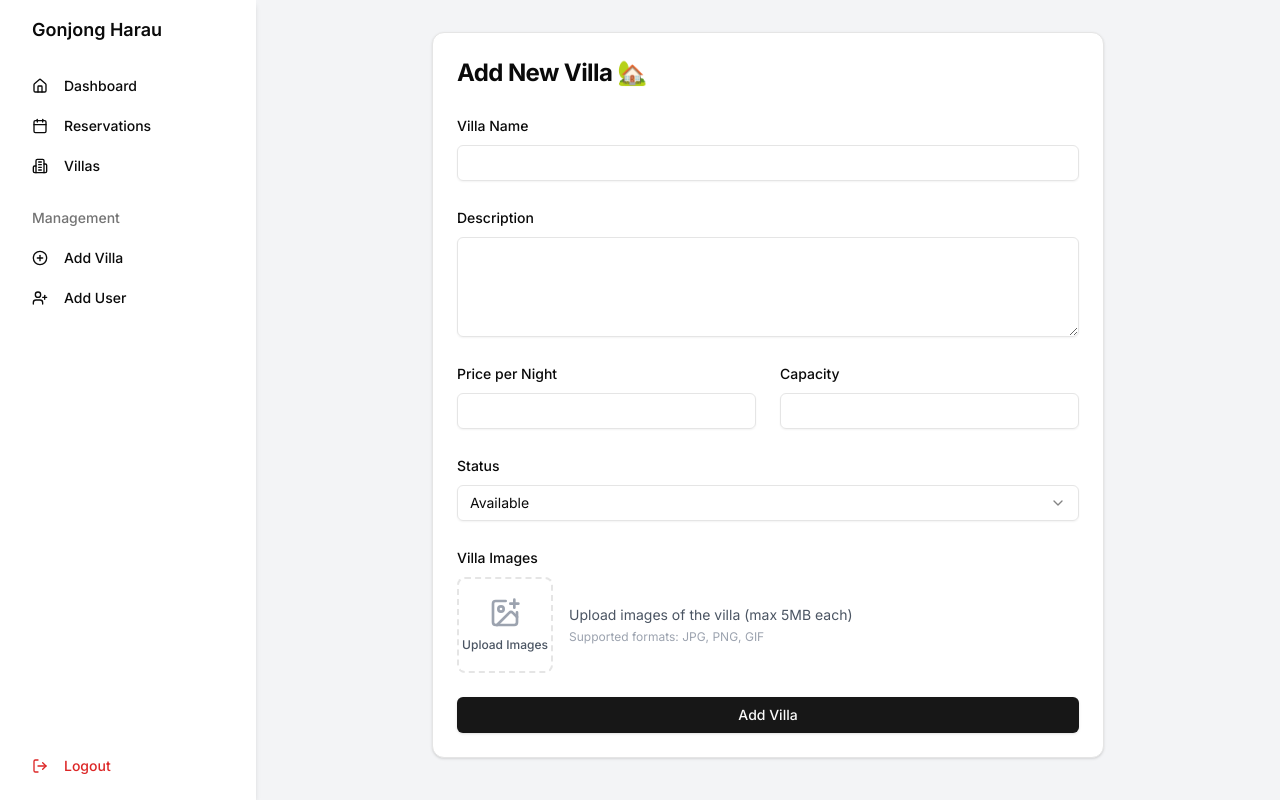
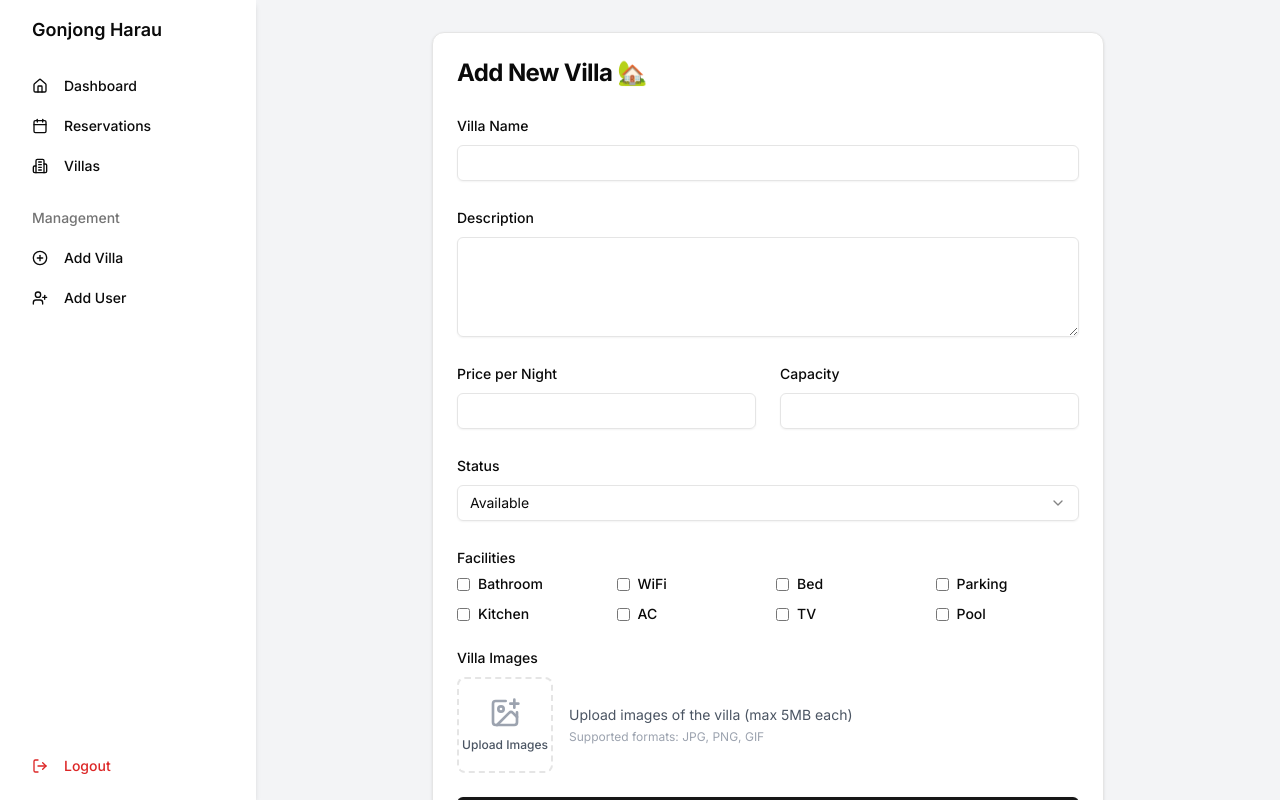
Before and after one commit to andiisultaan/cms-villa, a Next.js app: page /add-villa in a window 1280 px wide. Built offline with nearby package versions, Linux system fonts and the light colour scheme.

Commit message:
add new facillities

```diff
--- a/src/app/add-villa/page.tsx
+++ b/src/app/add-villa/page.tsx
@@ -1,4 +1,6 @@
 "use client";
+
+import type React from "react";
 
 import { useState, useRef } from "react";
 import { useRouter } from "next/navigation";
@@ -20,6 +22,16 @@ interface VillaFormData {
   capacity: string;
   status: string;
   images: File[];
+  facilities: {
+    bathroom: boolean;
+    wifi: boolean;
+    bed: boolean;
+    parking: boolean;
+    kitchen: boolean;
+    ac: boolean;
+    tv: boolean;
+    pool: boolean;
+  };
 }
 
 export default function AddVilla() {
@@ -30,6 +42,16 @@ export default function AddVilla() {
     capacity: "",
     status: "available",
     images: [],
+    facilities: {
+      bathroom: false,
+      wifi: false,
+      bed: false,
+      parking: false,
+      kitchen: false,
+      ac: false,
+      tv: false,
+      pool: false,
+    },
   });
   const [previewUrls, setPreviewUrls] = useState<string[]>([]);
   const fileInputRef = useRef<HTMLInputElement>(null);
@@ -87,6 +109,16 @@ export default function AddVilla() {
     setPreviewUrls(prevUrls => prevUrls.filter((_, i) => i !== index));
   };
 
+  const handleFacilityChange = (facility: string) => {
+    setFormData(prevData => ({
+      ...prevData,
+      facilities: {
+        ...prevData.facilities,
+        [facility]: !prevData.facilities[facility as keyof typeof prevData.facilities],
+      },
+    }));
+  };
+
   async function addVilla(e: React.FormEvent) {
     e.preventDefault();
     const formDataToSend = new FormData();
@@ -97,6 +129,9 @@ export default function AddVilla() {
     formDataToSend.append("price", formData.price);
     formDataToSend.append("capacity", formData.capacity);
     formDataToSend.append("status", formData.status);
+
+    // Append facilities as JSON
+    formDataToSend.append("facilities", JSON.stringify(formData.facilities));
 
     // Append all images
     formData.images.forEach((image, index) => {
@@ -177,6 +212,67 @@ export default function AddVilla() {
                 </div>
 
                 <div className="space-y-2">
+                  <Label>Facilities</Label>
+                  <div className="grid grid-cols-2 md:grid-cols-4 gap-4 mt-2">
+                    <div className="flex items-center space-x-2">
+                      <input type="checkbox" id="bathroom" checked={formData.facilities.bathroom} onChange={() => handleFacilityChange("bathroom")} className="rounded border-gray-300 text-primary focus:ring-primary" />
+                      <Label htmlFor="bathroom" className="cursor-pointer">
+                        Bathroom
+                      </Label>
+                    </div>
+
+                    <div className="flex items-center space-x-2">
+                      <input type="checkbox" id="wifi" checked={formData.facilities.wifi} onChange={() => handleFacilityChange("wifi")} className="rounded border-gray-300 text-primary focus:ring-primary" />
+                      <Label htmlFor="wifi" className="cursor-pointer">
+                        WiFi
+                      </Label>
+                    </div>
+
+                    <div className="flex items-center space-x-2">
+                      <input type="checkbox" id="bed" checked={formData.facilities.bed} onChange={() => handleFacilityChange("bed")} className="rounded border-gray-300 text-primary focus:ring-primary" />
+                      <Label htmlFor="bed" className="cursor-pointer">
+                        Bed
+                      </Label>
+                    </div>
+
+                    <div className="flex items-center space-x-2">
+                      <input type="checkbox" id="parking" checked={formData.facilities.parking} onChange={() => handleFacilityChange("parking")} className="rounded border-gray-300 text-primary focus:ring-primary" />
+                      <Label htmlFor="parking" className="cursor-pointer">
+                        Parking
+                      </Label>
+                    </div>
+
+                    <div className="flex items-center space-x-2">
+                      <input type="checkbox" id="kitchen" checked={formData.facilities.kitchen} onChange={() => handleFacilityChange("kitchen")} className="rounded border-gray-300 text-primary focus:ring-primary" />
+                      <Label htmlFor="kitchen" className="cursor-pointer">
+                        Kitchen
+                      </Label>
+                    </div>
+
+                    <div className="flex items-center space-x-2">
+                      <input type="checkbox" id="ac" checked={formData.facilities.ac} onChange={() => handleFacilityChange("ac")} className="rounded border-gray-300 text-primary focus:ring-primary" />
+                      <Label htmlFor="ac" className="cursor-pointer">
+                        AC
+                      </Label>
+                    </div>
+
+                    <div className="flex items-center space-x-2">
+                      <input type="checkbox" id="tv" checked={formData.facilities.tv} onChange={() => handleFacilityChange("tv")} className="rounded border-gray-300 text-primary focus:ring-primary" />
+                      <Label htmlFor="tv" className="cursor-pointer">
+                        TV
+                      </Label>
+                    </div>
+
+                    <div className="flex items-center space-x-2">
+                      <input type="checkbox" id="pool" checked={formData.facilities.pool} onChange={() => handleFacilityChange("pool")} className="rounded border-gray-300 text-primary focus:ring-primary" />
+                      <Label htmlFor="pool" className="cursor-pointer">
+                        Pool
+                      </Label>
+                    </div>
+                  </div>
+                </div>
+
+                <div className="space-y-2">
                   <Label>Villa Images</Label>
                   <div className="flex flex-wrap items-center gap-4">
                     <Input ref={fileInputRef} type="file" accept="image/*" onChange={handleImageChange} className="hidden" id="image-upload" multiple />
--- a/src/app/api/villas/route.ts
+++ b/src/app/api/villas/route.ts
@@ -31,6 +31,17 @@ export const GET = async () => {
   );
 };
 
+const facilitiesSchema = z.object({
+  bathroom: z.boolean().default(false),
+  wifi: z.boolean().default(false),
+  bed: z.boolean().default(false),
+  parking: z.boolean().default(false),
+  kitchen: z.boolean().default(false),
+  ac: z.boolean().default(false),
+  tv: z.boolean().default(false),
+  pool: z.boolean().default(false),
+});
+
 const villaInputSchema = z.object({
   name: z.string().min(1, { message: "Villa name is required" }),
   description: z.string().min(1, { message: "Description is required" }),
@@ -50,6 +61,7 @@ const villaInputSchema = z.object({
     errorMap: () => ({ message: "Status must be either 'available', 'booked', or 'maintenance'" }),
   }),
   images: z.array(z.instanceof(File)).min(1, { message: "At least one image is required" }),
+  facilities: facilitiesSchema.optional(),
 });
 
 // Add villa
@@ -76,7 +88,18 @@ export const POST = async (req: NextRequest) => {
     const status = formData.get("status") as string;
     const images = formData.getAll("images") as File[];
 
-    const data = { name, description, price, capacity, status, images };
+    // Parse facilities from JSON string
+    let facilities = {};
+    const facilitiesData = formData.get("facilities");
+    if (facilitiesData) {
+      try {
+        facilities = JSON.parse(facilitiesData as string);
+      } catch (error) {
+        console.error("Error parsing facilities:", error);
+      }
+    }
+
+    const data = { name, description, price, capacity, status, images, facilities };
 
     const parsedData = villaInputSchema.safeParse(data);
 
```
